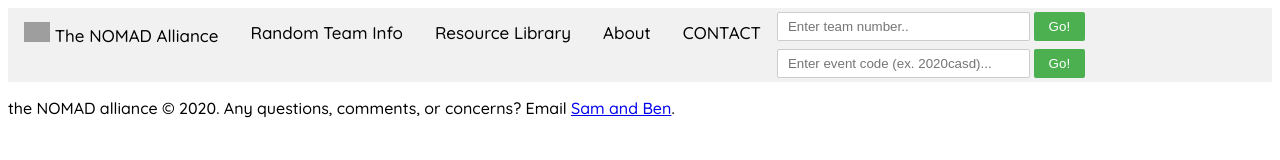
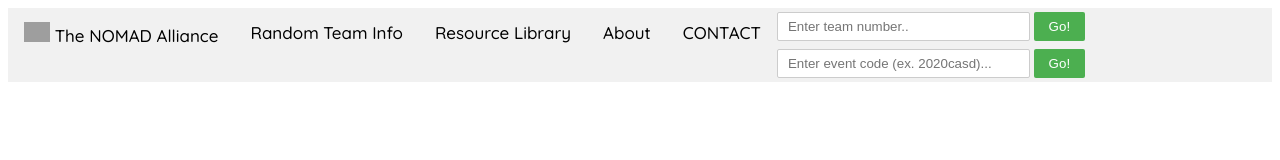
Before and after one commit to sammcdo/NomadAllianceArchive, a plain HTML site: page eventStats.html in a window 1280 px wide. Drawn offline with nearby package versions, Linux system fonts and the light colour scheme; no server answers; grey boxes are pictures that could not be loaded.

Commit message:
rem 'footer'

```diff
--- a/eventStats.html
+++ b/eventStats.html
@@ -48,12 +48,7 @@
             </thead>
             <tbody id="eventTableBody"></tbody>
         </table>
-    </div>
-    <p>
-        the NOMAD alliance © 2020. Any questions, comments, or concerns? Email
-        <a href="emailUs.html">Sam and Ben</a>.
-    </p>
-    </div>
+
     <script>
         try {
 
```
